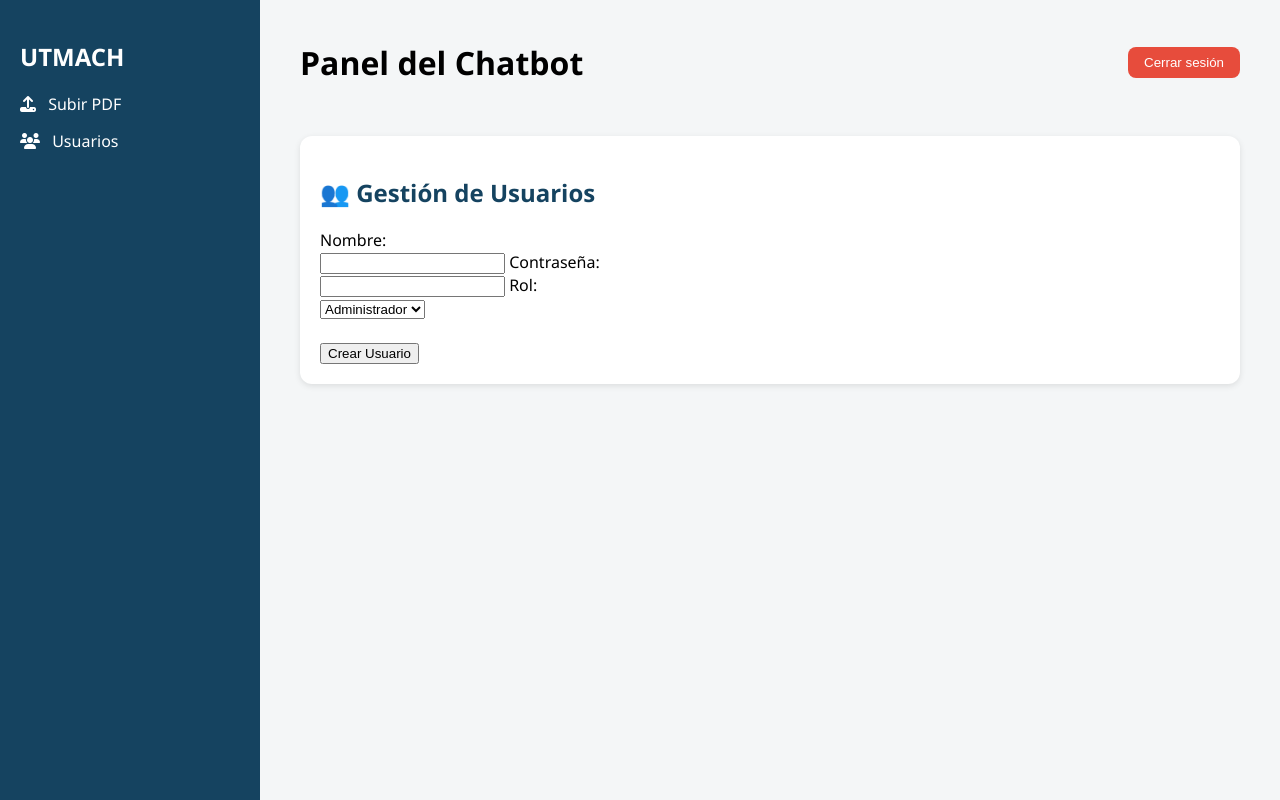
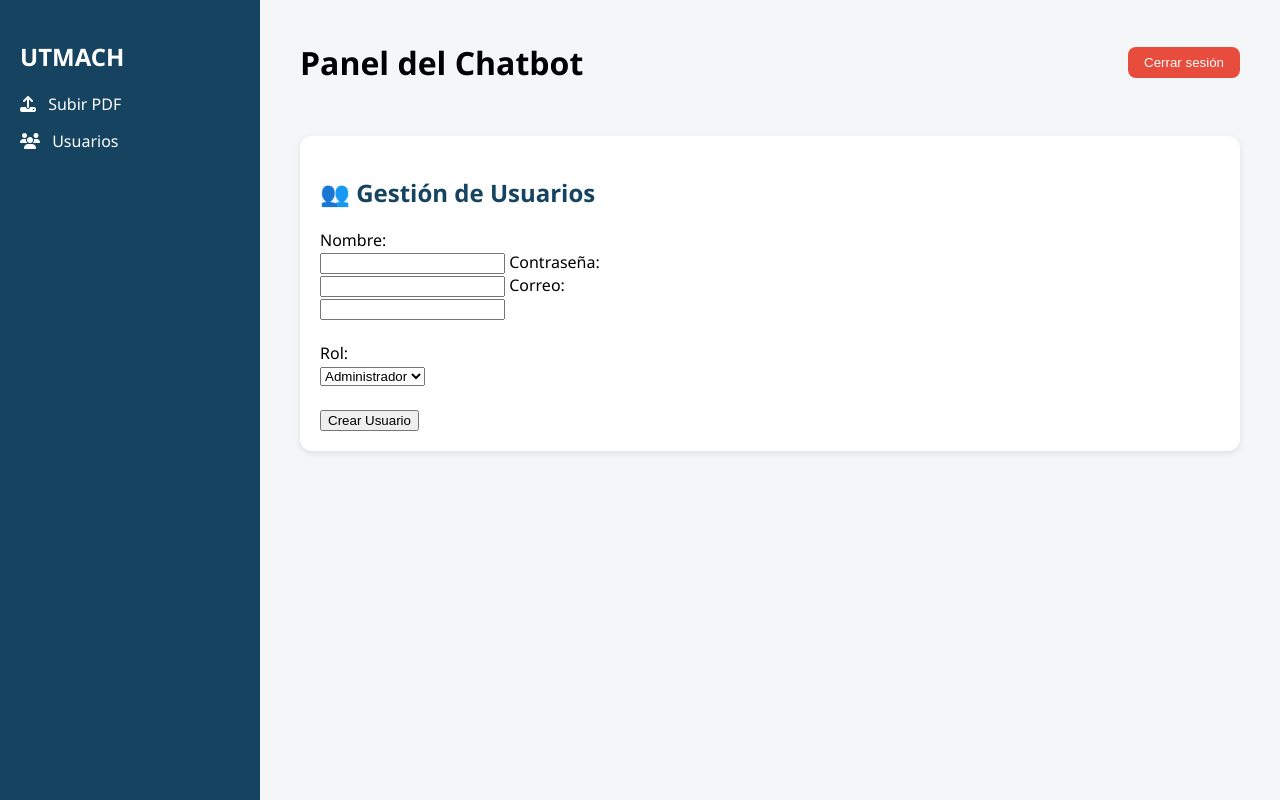
Before and after one commit to faustofi1262/neon-pdf-chatbot, a Flask app: page /panel in a window 1280 px wide, after a click on "Usuarios". Run offline with Flask 3, Linux system fonts and the light colour scheme; data that the repository does not hold is empty; some libraries are stand-ins or nearby versions.

```diff
--- a/app.py
+++ b/app.py
@@ -167,6 +167,7 @@ def crear_usuario():
     try:
         nombre_usuario = request.form.get('nombre_usuario')
         contrasena = request.form.get('contrasena')
+        correo = request.form.get("correo")
         rol = request.form.get('rol')
 
         if not nombre_usuario or not contrasena or not rol:
@@ -178,9 +179,9 @@ def crear_usuario():
         cur = conn.cursor()
 
         cur.execute("""
-            INSERT INTO usuarios (nombre_usuario, contrasena_hash, rol)
+            INSERT INTO usuarios (nombre_usuario, contrasena_hash, correo, rol)
             VALUES (%s, %s, %s)
-        """, (nombre_usuario, hashed_password, rol))
+        """, (nombre_usuario, hashed_password, correo, rol))
 
         conn.commit()
         cur.close()
--- a/templates/panel.html
+++ b/templates/panel.html
@@ -111,6 +111,8 @@
             <label for="password">Contraseña:</label><br>
             <input type="password" name="contrasena_hash" required>
 
+            <label for="correo">Correo:</label><br>
+            <input type="email" name="correo" required><br><br>
             <label for="rol">Rol:</label><br>
             <select id="rol" name="rol">
               <option value="Administrador">Administrador</option>
--- a/templates/usuarios.html
+++ b/templates/usuarios.html
@@ -47,6 +47,9 @@
     <label for="contrasena">Contraseña:</label><br>
     <input type="password" name="contrasena" required><br><br>
 
+    <label for="correo">Correo:</label><br>
+    <input type="email" name="correo" required><br><br>
+
     <label for="rol">Rol:</label><br>
     <select name="rol">
       <option value="admin">Administrador</option>
```
